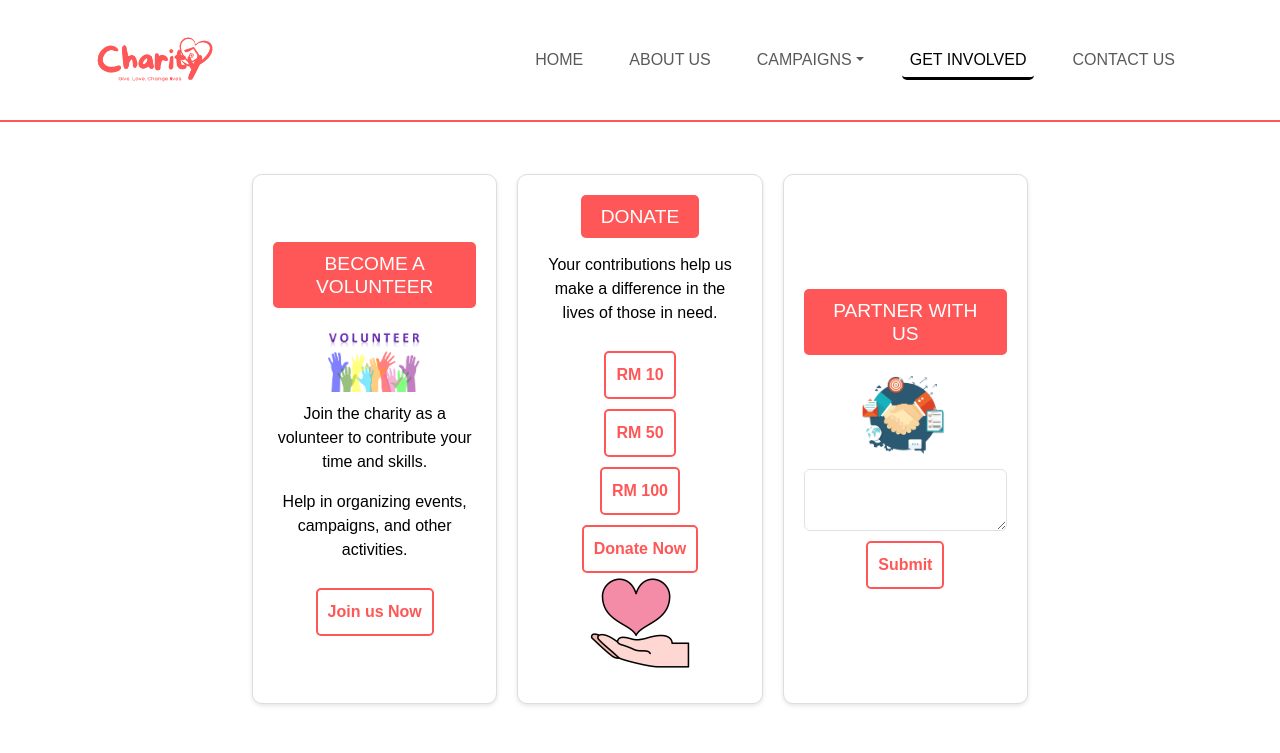
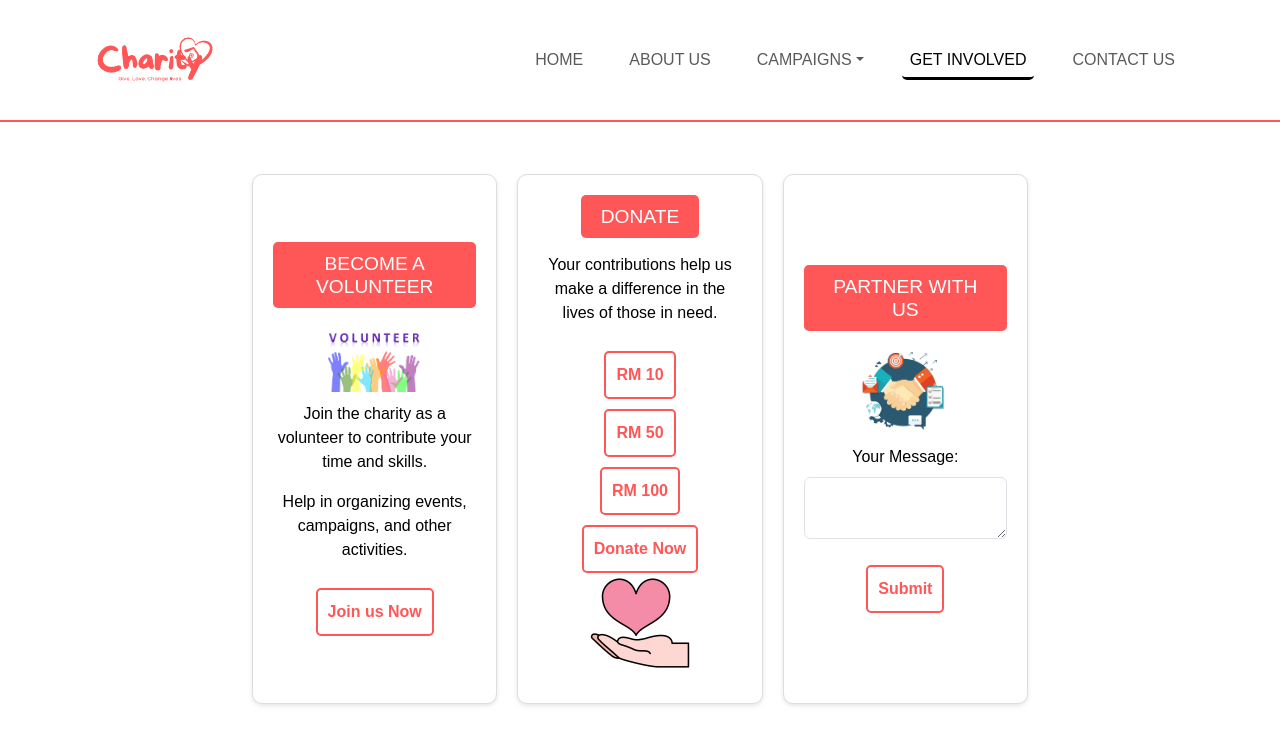
Before and after one commit to Fain05/faizah, a plain HTML site: page PROJECT 2_1069_1502_1087/get-involved.html in a window 1280 px wide. Shown: the top 753 px of the page. Drawn offline with nearby package versions, Linux system fonts and the light colour scheme.

Commit message:
Update get-involved.html

```diff
--- a/PROJECT 2_1069_1502_1087/get-involved.html
+++ b/PROJECT 2_1069_1502_1087/get-involved.html
@@ -68,13 +68,19 @@
                 <img src="images/donate.png" alt="Donate" class="img-fluid"> <!-- Image for donation -->
             </div>
 
-            <!-- Partnership section -->
-            <div class="feature col-12 col-md-4">
-                <h2>PARTNER WITH US</h2>
-                <img src="images/partner-with-us.png" alt="Partner with us" class="img-fluid"> <!-- Image for partnership -->
-                <textarea id="message" name="message" required class="form-control"></textarea> <!-- Textbox for partnership message -->
-                <a href="#" class="btn">Submit</a> <!-- Submission button -->
-            </div>
+<!-- Partnership section -->
+<div class="feature col-12 col-md-4">
+    <h2>PARTNER WITH US</h2>
+    <img src="images/partner-with-us.png" alt="Partner with us" class="img-fluid">
+
+    <form action="#" method="post">
+        <div class="mb-3">
+            <label for="message" class="form-label">Your Message:</label>
+            <textarea id="message" name="message" class="form-control" required></textarea>
+        </div>
+        <button type="submit" class="btn btn-primary">Submit</button>
+    </form>
+</div>
 
         </section>
     </main>
```
